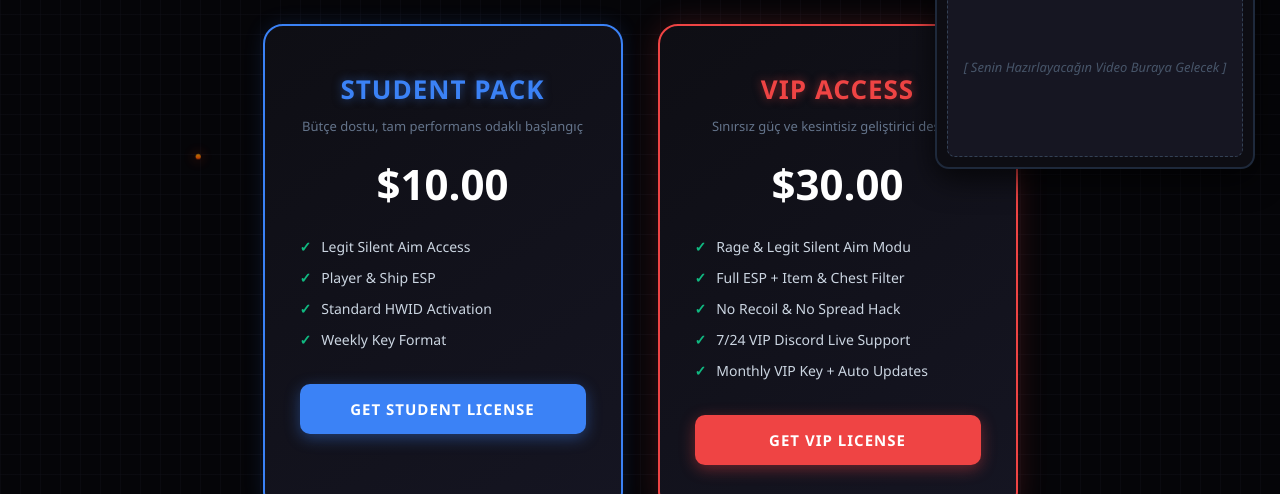
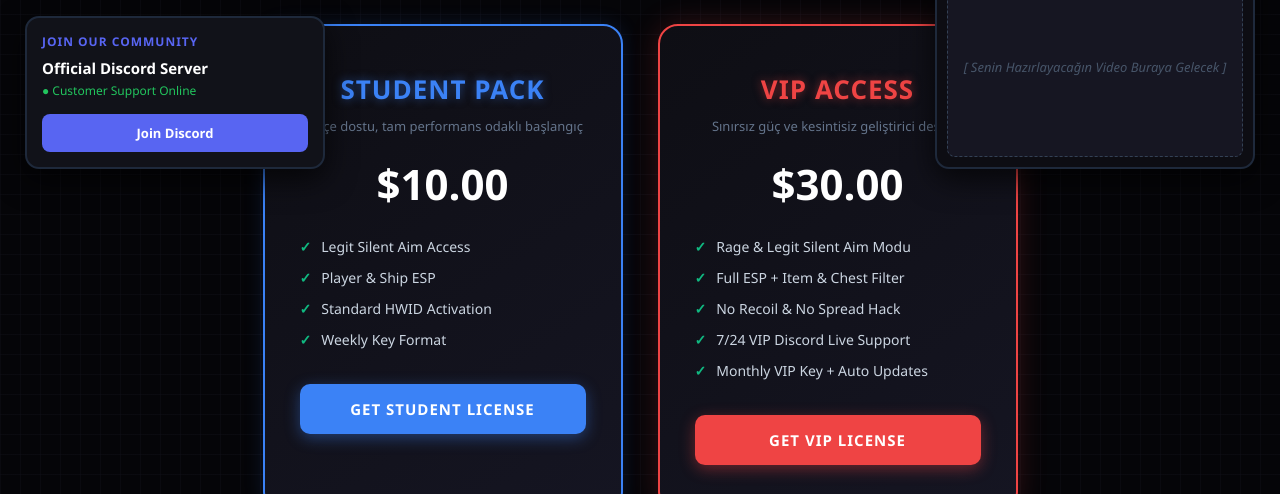
Before and after one commit to eq1No/blazingsailshack, a plain HTML site: page index.html in a window 1280 px wide. Shown: the part 606-1100 px from the top of the page. Drawn offline with Linux system fonts and the light colour scheme.

Commit message:
Update index.html

```diff
--- a/index.html
+++ b/index.html
@@ -8,7 +8,7 @@
     <style>
         * { margin: 0; padding: 0; box-sizing: border-box; font-family: 'Segoe UI', Roboto, Helvetica, Arial, sans-serif; }
 
-        /* Siber Arka Plan ve Kıvılcım Alanı kapsayıcısı */
+        /* Siber Arka Plan */
         body {
             background-color: #050508;
             background-image: linear-gradient(rgba(18, 18, 26, 0.4) 1px, transparent 1px), linear-gradient(90deg, rgba(18, 18, 26, 0.4) 1px, transparent 1px);
@@ -40,7 +40,6 @@
             opacity: 0;
         }
 
-        /* Her bir kıvılcım için farklı hız ve boyut animasyonları */
         .spark:nth-child(1) { left: 10%; width: 4px; height: 4px; animation-duration: 8s; animation-delay: 1s; }
         .spark:nth-child(2) { left: 25%; width: 6px; height: 6px; animation-duration: 12s; animation-delay: 0s; }
         .spark:nth-child(3) { left: 40%; width: 3px; height: 3px; animation-duration: 7s; animation-delay: 3s; }
@@ -60,13 +59,12 @@
             100% { transform: translateY(-5vh) translateX(-10px) scale(0.5); opacity: 0; }
         }
 
-        /* İçeriklerin kıvılcımların üstünde kalması için z-index ayarı */
         h1, .subtitle, .container, .pricing-title, .pricing-container {
             position: relative;
             z-index: 10;
         }
 
-        /* Neon Başlık Alanı */
+        /* Neon Başlık */
         h1 { font-size: 52px; font-weight: 900; letter-spacing: 3px; text-transform: uppercase; color: #fff; text-shadow: 0 0 15px #ef4444, 0 0 30px #ef4444; margin-bottom: 10px; }
         .subtitle { color: #64748b; font-size: 14px; text-transform: uppercase; letter-spacing: 2px; margin-bottom: 60px; font-weight: bold; }
         .subtitle span { color: #3b82f6; text-shadow: 0 0 8px #3b82f6; }
@@ -85,11 +83,9 @@
         .price-card { background: linear-gradient(145deg, #0e0e14, #151522); border: 2px solid #1e293b; border-radius: 20px; padding: 45px 35px; width: 360px; transition: all 0.4s ease; text-align: center; }
         .price-card:hover { transform: scale(1.03); }
 
-        /* Öğrenci Paketi - Mavi Tema */
         .price-card.student { border-color: #3b82f6; box-shadow: 0 0 20px rgba(59, 130, 246, 0.15); }
         .price-card.student h4 { color: #3b82f6; text-shadow: 0 0 10px rgba(59, 130, 246, 0.5); }
 
-        /* VIP Paket - Kırmızı/Neon Tema */
         .price-card.vip { border-color: #ef4444; box-shadow: 0 0 30px rgba(239, 68, 68, 0.2); position: relative; }
         .price-card.vip h4 { color: #ef4444; text-shadow: 0 0 10px rgba(239, 68, 68, 0.5); }
         .badge { position: absolute; top: 15px; right: 15px; background: #ef4444; color: #fff; font-size: 11px; font-weight: bold; padding: 4px 10px; border-radius: 20px; text-transform: uppercase; }
@@ -125,22 +121,32 @@
         .video-box:hover { border-color: #ef4444; }
         .video-box p { color: #94a3b8; font-size: 12px; font-weight: bold; text-align: left; margin-bottom: 8px; text-transform: uppercase; letter-spacing: 1px; display: flex; align-items: center; gap: 6px; }
         .video-box p::before { content: ""; display: inline-block; width: 8px; height: 8px; background: #ef4444; border-radius: 50%; box-shadow: 0 0 8px #ef4444; }
-        .video-placeholder {
-            width: 100%;
-            height: 180px;
-            background: #161622;
-            border-radius: 8px;
-            display: flex;
-            align-items: center;
-            justify-content: center;
-            color: #475569;
-            font-size: 13px;
-            font-style: italic;
-            border: 1px dashed #334155;
+        .video-placeholder { width: 100%; height: 180px; background: #161622; border-radius: 8px; display: flex; align-items: center; justify-content: center; color: #475569; font-size: 13px; font-style: italic; border: 1px dashed #334155; }
+
+        /* Sol Alt Sabit Discord Alanı */
+        .discord-box {
+            position: fixed;
+            bottom: 25px;
+            left: 25px;
+            width: 300px;
+            background: #111219;
+            border: 2px solid #1e293b;
+            border-radius: 14px;
+            padding: 15px;
+            box-shadow: 0 10px 30px rgba(0,0,0,0.7);
+            z-index: 1000;
+            text-align: left;
+            transition: border-color 0.3s;
         }
+        .discord-box:hover { border-color: #5865F2; }
+        .discord-title { color: #5865F2; font-size: 12px; font-weight: bold; margin-bottom: 8px; text-transform: uppercase; letter-spacing: 1px; }
+        .discord-info { color: #fff; font-size: 15px; font-weight: bold; margin-bottom: 4px; }
+        .discord-status { color: #22c55e; font-size: 12px; margin-bottom: 15px; }
+        .discord-btn { display: block; width: 100%; text-align: center; padding: 10px; background: #5865F2; color: white; text-decoration: none; font-weight: bold; border-radius: 8px; font-size: 13px; transition: background 0.2s; }
+        .discord-btn:hover { background: #4752c4; }
 
         @media (max-width: 768px) {
-            .video-box { position: static; width: 100%; max-width: 360px; margin: 40px auto 0 auto; }
+            .video-box, .discord-box { position: static; width: 100%; max-width: 360px; margin: 40px auto 0 auto; }
         }
     </style>
 </head>
@@ -180,7 +186,6 @@
     <div class="pricing-title">CHOOSE YOUR SUBSCRIPTION</div>
 
     <div class="pricing-container">
-
         <div class="price-card student">
             <h4>STUDENT PACK</h4>
             <div class="desc">Bütçe dostu, tam performans odaklı başlangıç</div>
@@ -191,7 +196,7 @@
                 <li>Standard HWID Activation</li>
                 <li>Weekly Key Format</li>
             </ul>
-            <a href="#" class="btn btn-blue">Get Student License</a>
+            <a href="https://discord.gg/VCQyytP4" target="_blank" class="btn btn-blue">Get Student License</a>
         </div>
 
         <div class="price-card vip">
@@ -206,9 +211,8 @@
                 <li>7/24 VIP Discord Live Support</li>
                 <li>Monthly VIP Key + Auto Updates</li>
             </ul>
-            <a href="#" class="btn btn-red">Get VIP License</a>
+            <a href="https://discord.gg/VCQyytP4" target="_blank" class="btn btn-red">Get VIP License</a>
         </div>
-
     </div>
 
     <div class="video-box">
@@ -218,5 +222,12 @@
         </div>
     </div>
 
+    <div class="discord-box">
+        <div class="discord-title">Join Our Community</div>
+        <div class="discord-info">Official Discord Server</div>
+        <div class="discord-status">● Customer Support Online</div>
+        <a href="https://discord.gg/VCQyytP4" target="_blank" class="discord-btn">Join Discord</a>
+    </div>
+
 </body>
 </html>
```
